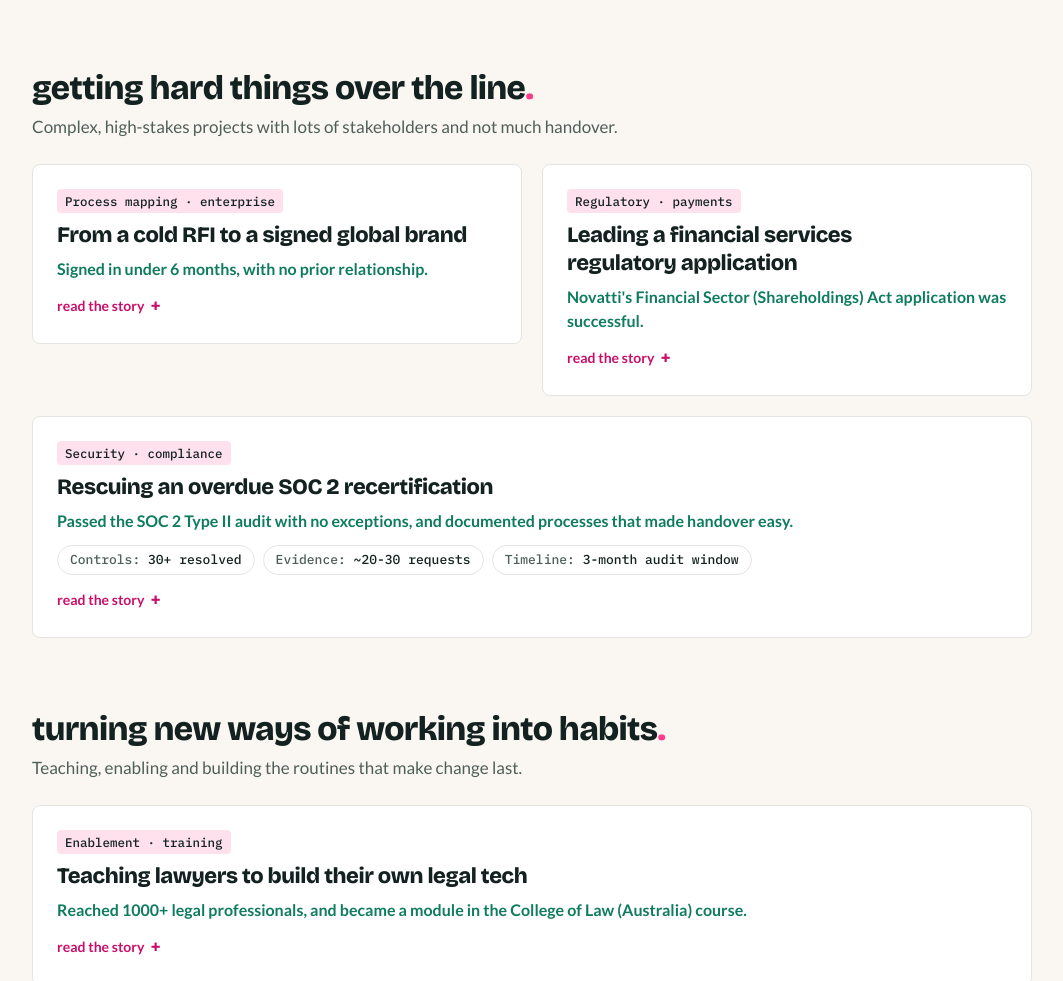
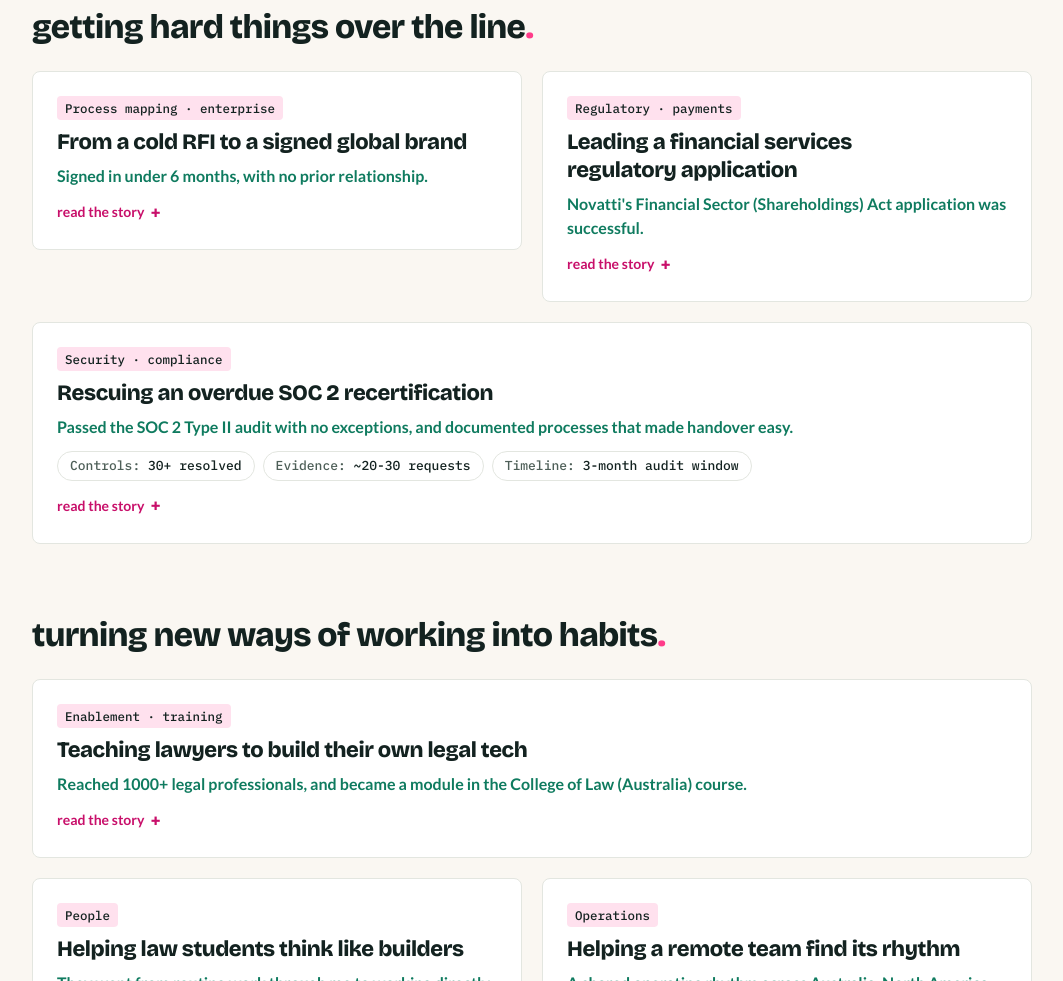
Before and after one commit to ali-cook/ali-cook.github.io, a plain HTML site: page index.html in a window 1280 px wide. Shown: the part 1869-2850 px from the top of the page, without its empty margins (108-1171 px from the left). Drawn offline with nearby package versions, Linux system fonts and the light colour scheme.

Commit message:
Remove group subheadings from the work section
Co-Authored-By: Claude Opus 5.5 <noreply@anthropic.com>
Claude-Session: https://claude.ai/code/session_01GjqYczXFqLK4k9KpsSpmdj

```diff
--- a/index.html
+++ b/index.html
@@ -343,7 +343,6 @@ footer .wrap { display: flex; flex-wrap: wrap; justify-content: space-between; g
       <div class="group">
         <div class="group-head">
           <h3>making tech work in the real world<span class="dot">.</span></h3>
-          <p>One thread in three parts: a faster way to test AI, a way to judge its answers, then using both to win a deal.</p>
         </div>
         <div class="cards">
 
@@ -438,7 +437,6 @@ footer .wrap { display: flex; flex-wrap: wrap; justify-content: space-between; g
       <div class="group">
         <div class="group-head">
           <h3>getting hard things over the line<span class="dot">.</span></h3>
-          <p>Complex, high-stakes projects with lots of stakeholders and not much handover.</p>
         </div>
         <div class="cards">
 
@@ -544,7 +542,6 @@ footer .wrap { display: flex; flex-wrap: wrap; justify-content: space-between; g
       <div class="group">
         <div class="group-head">
           <h3>turning new ways of working into habits<span class="dot">.</span></h3>
-          <p>Teaching, enabling and building the routines that make change last.</p>
         </div>
         <div class="cards">
 
```
